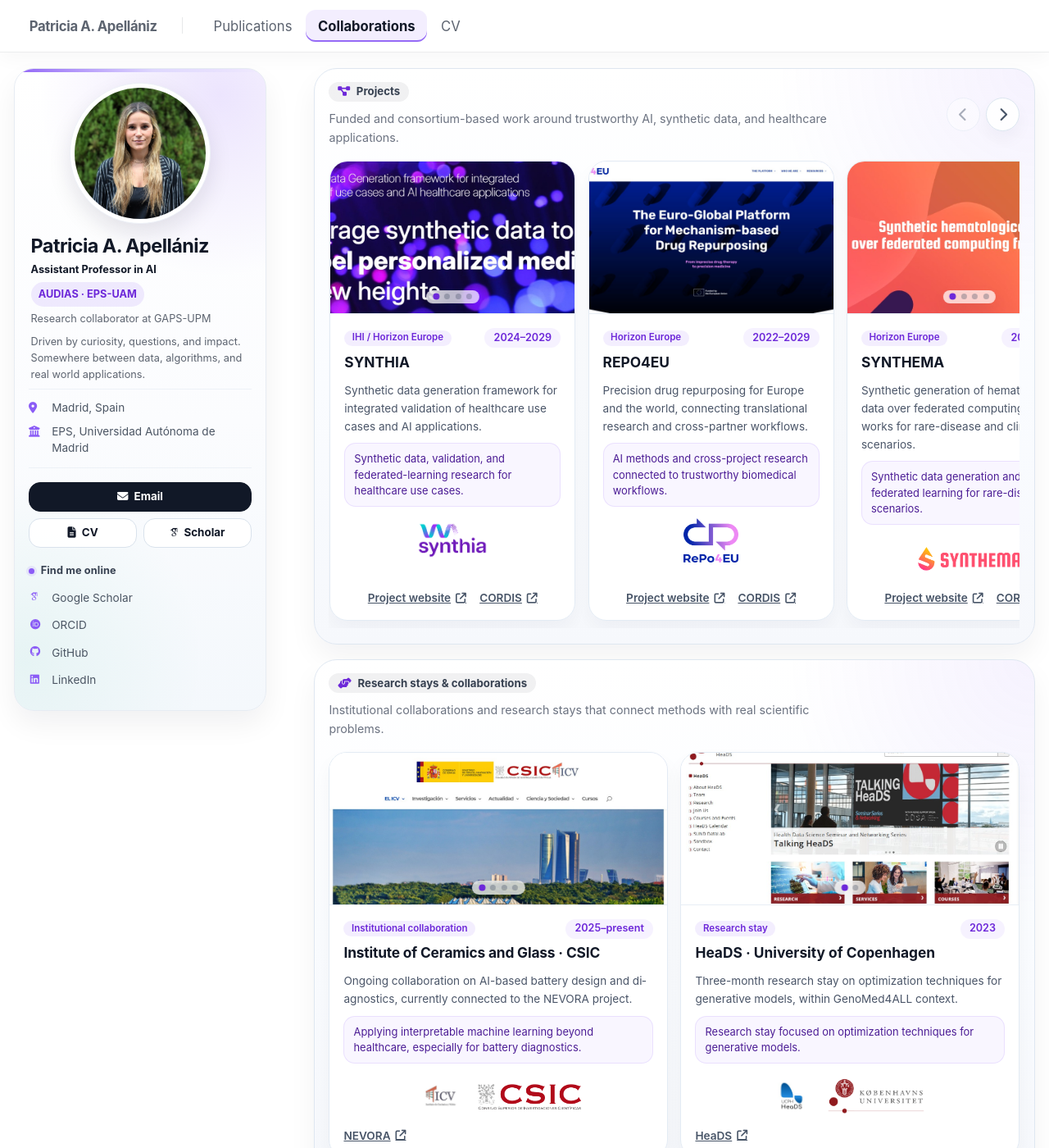
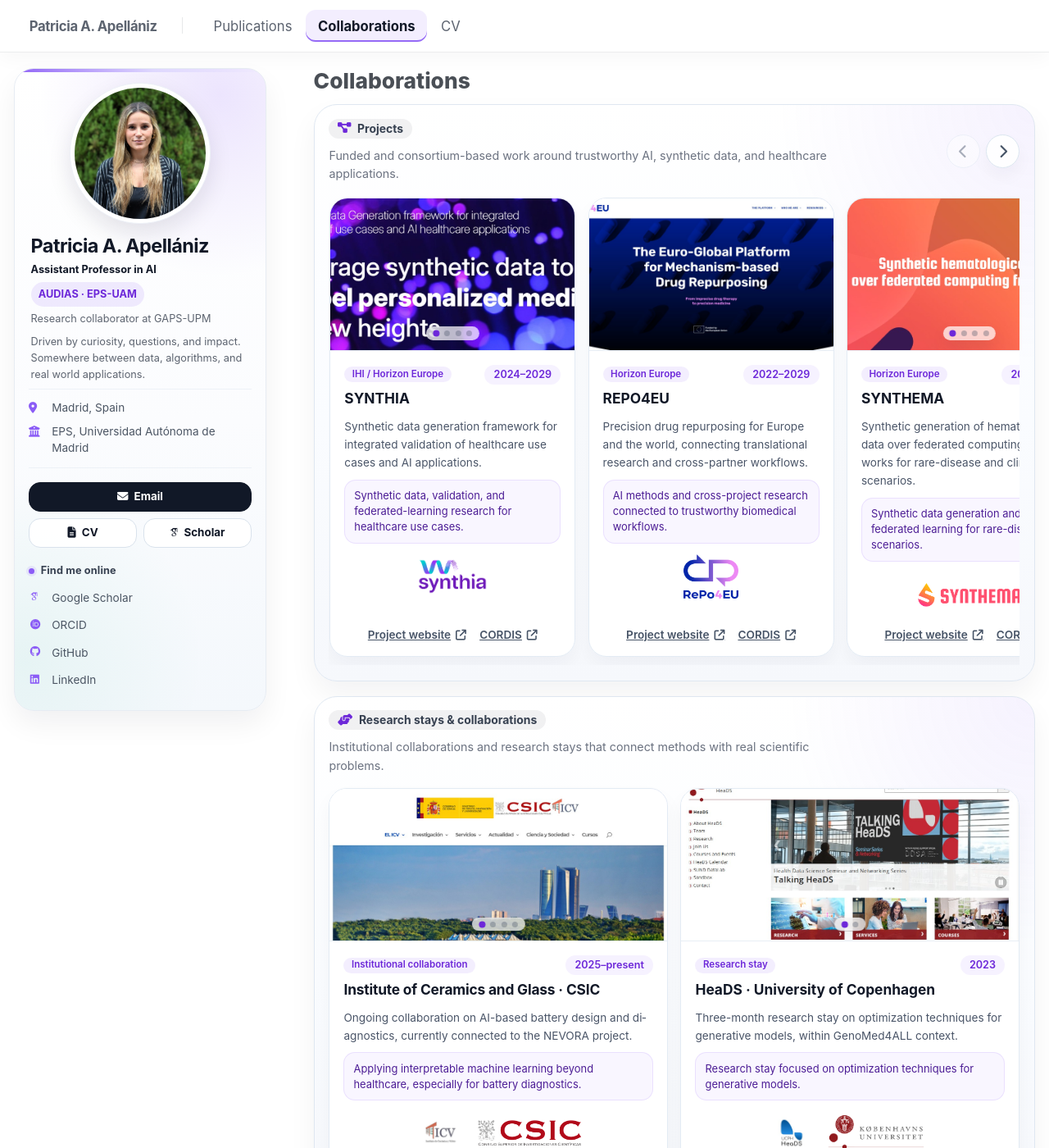
Before and after one commit to Patricia-A-Apellaniz/Patricia-A-Apellaniz.github.io, a Jekyll site: the page built from _pages/collaborations.md, in a window 1280 px wide and 1400 px high. Shown: the whole window at 82% size. Built offline with Jekyll 4.4.1, drawn with Linux system fonts in a browser that asks for light colours; some web fonts are replaced.

Commit message:
Unify collaborations page heading

```diff
--- a/_pages/collaborations.md
+++ b/_pages/collaborations.md
@@ -7,6 +7,8 @@ author_profile: true
 
 {% assign collaborations = site.data.collaborations %}
 <div class="collaborations-page collaborations-page--projects">
+  <h1 class="collaborations-page__title">Collaborations</h1>
+
   <section class="collaborations-rail-section collaborations-rail-section--projects" id="collaborations" data-rail-wrapper>
     <div class="collaborations-rail-section__head">
       <div class="collaborations-rail-section__heading">
--- a/_sass/_collaborations-page.scss
+++ b/_sass/_collaborations-page.scss
@@ -9,6 +9,14 @@
 .collaborations-page .page__meta,
 .collaborations-page .page__share {
   display: none;
+}
+
+.collaborations-page__title {
+  margin: 0 0 -0.25rem;
+  color: #4a4f56;
+  font-size: 1.55rem;
+  line-height: 1.18;
+  font-weight: 800;
 }
 
 .collaborations-rail-section {
@@ -51,10 +59,10 @@
   gap: 0.45rem;
   width: fit-content;
   margin: 0;
-  padding: 0.32rem 0.64rem;
+  padding: 0.28rem 0.62rem;
   border-radius: 999px;
   background: rgba(17, 24, 39, 0.06);
-  font-size: 0.78rem;
+  font-size: 0.82rem;
   font-weight: 700;
   color: #374151;
   line-height: 1;
@@ -62,6 +70,7 @@
 
 .collaborations-section__title-pill i {
   color: #6d28d9;
+  font-size: 0.86rem;
 }
 
 .collaborations-rail-controls {
```
